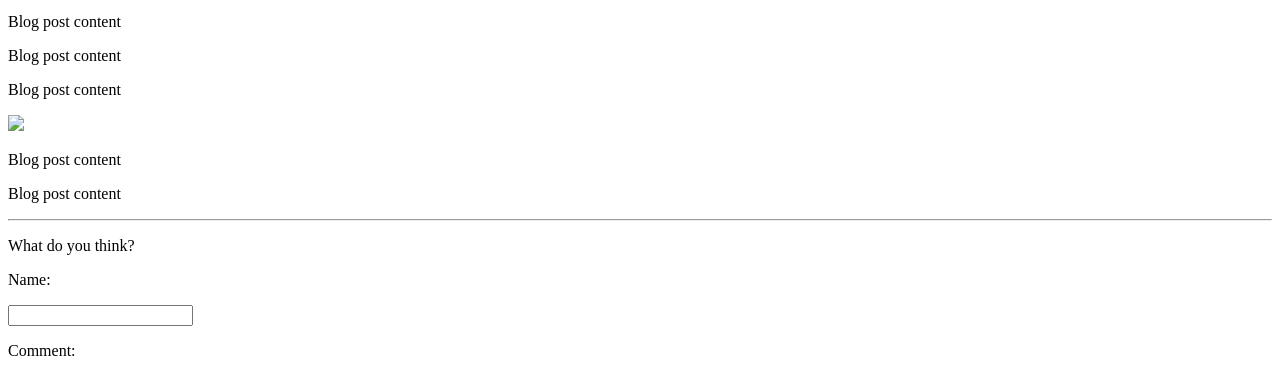
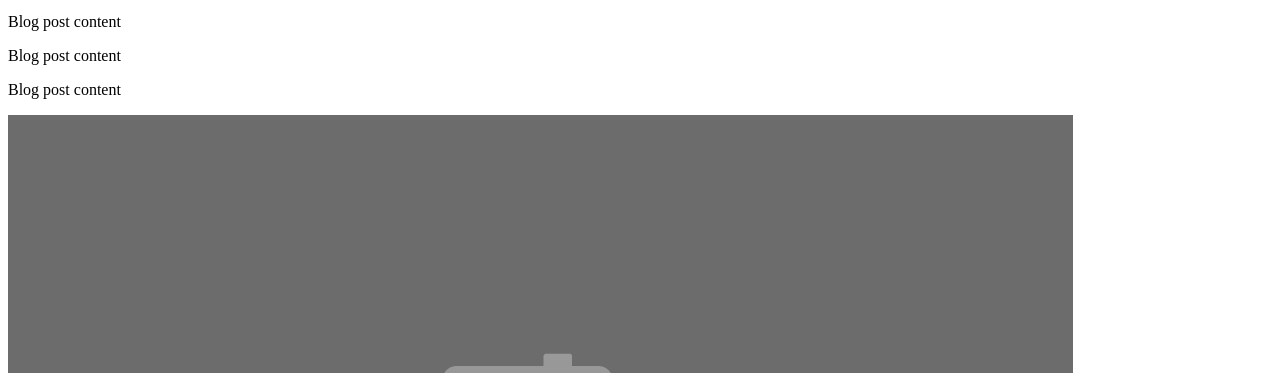
Before and after one commit to cyberpolin/cyberpolin.io.old, a plain HTML site: page blog/blog-template.html in a window 1280 px wide. Shown: the part 176-549 px from the top of the page. Drawn offline with Linux system fonts and the light colour scheme.

Commit message:
fix placeholder path

```diff
--- a/blog/blog-template.html
+++ b/blog/blog-template.html
@@ -20,7 +20,7 @@
     <p> Blog post content </p>
     <p> Blog post content </p>
     <p> Blog post content </p>
-    <img src="../../imgs/placeholder.jpg">
+    <img src="../../imgs/placeholder.png">
     <p> Blog post content </p>
     <p> Blog post content </p>
   </main>
```
